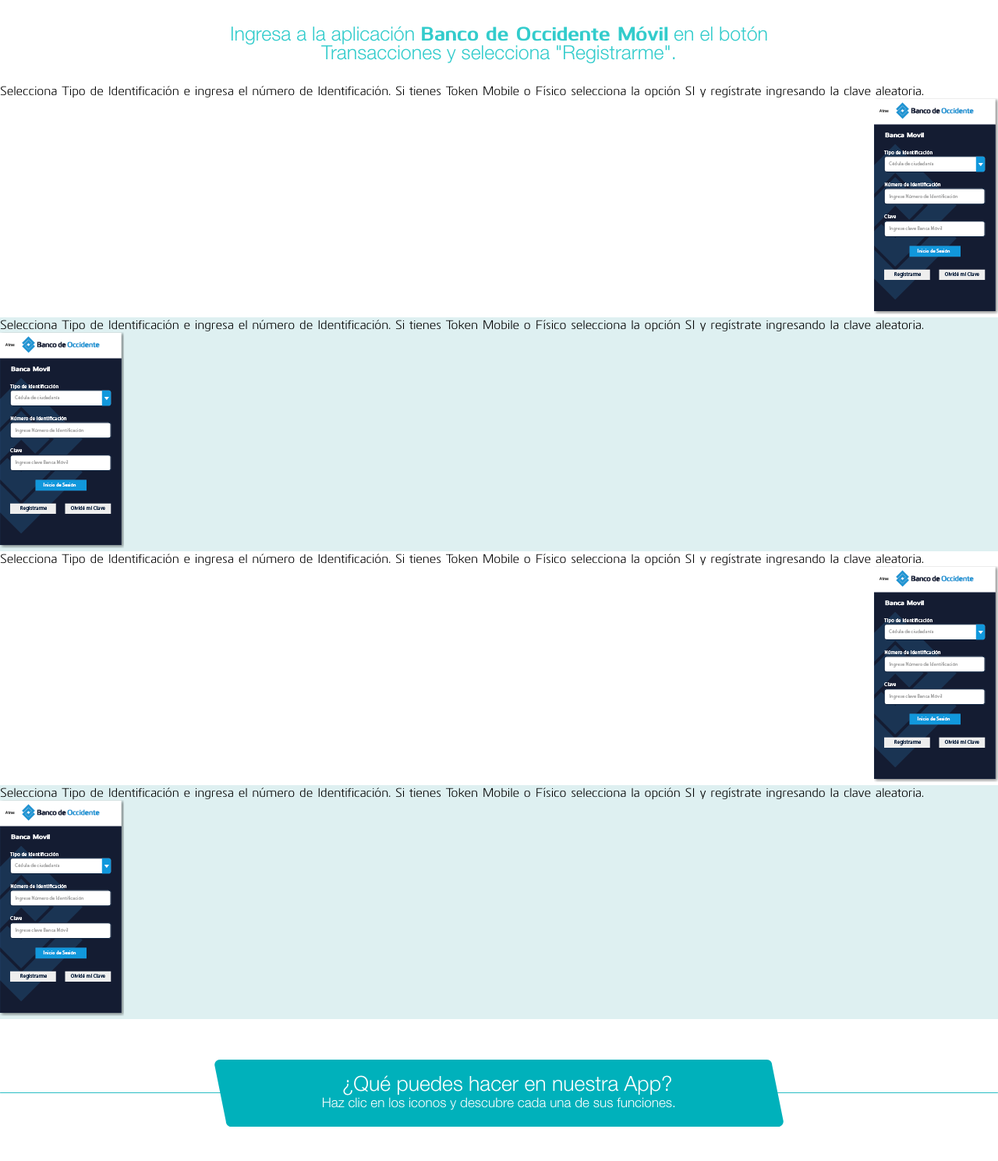
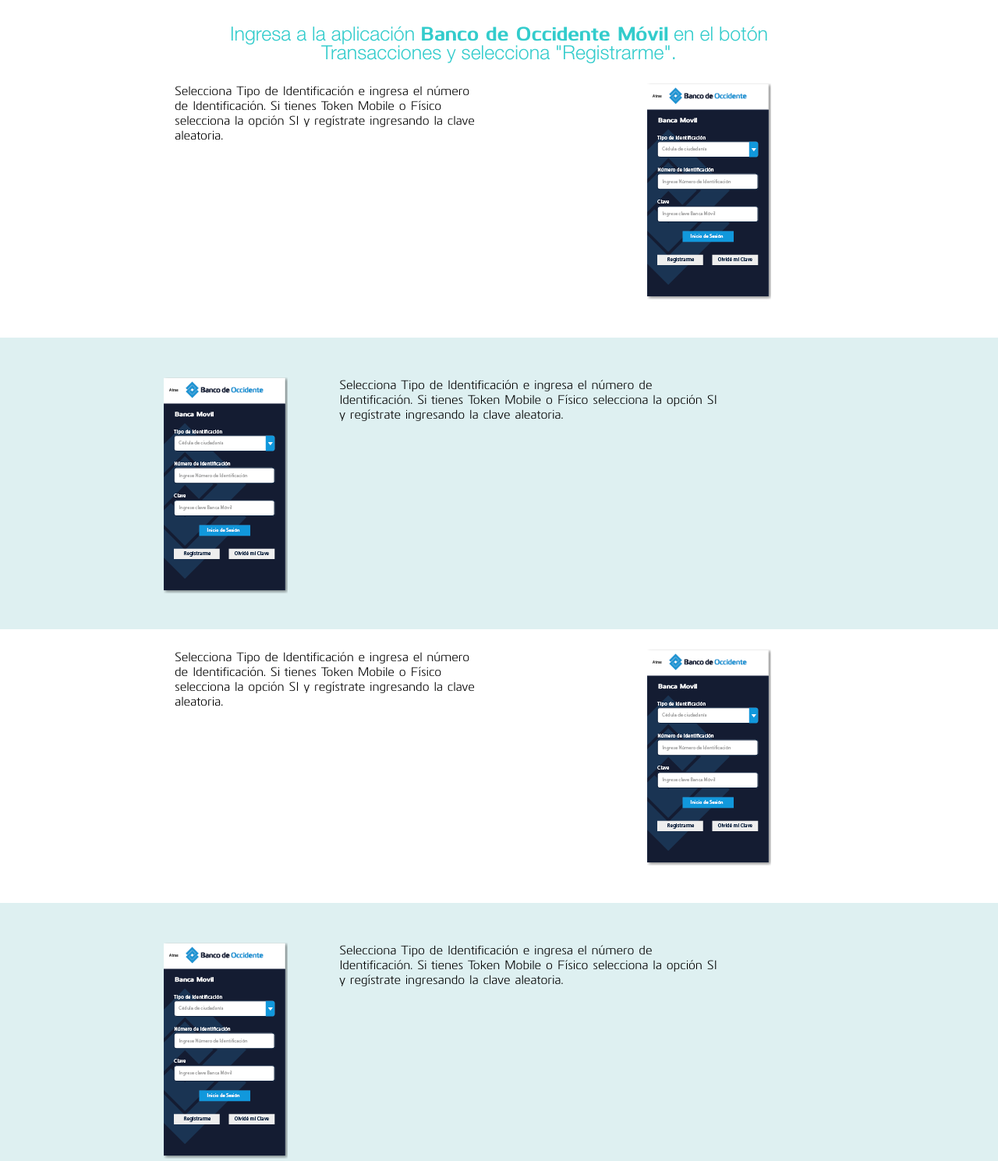
Before and after one commit to Engnat/Semana1, a plain HTML site: page sitio_banca_movil _large_version/index.html in a window 1280 px wide. Shown: the part 1415-2904 px from the top of the page at 78% size. Drawn offline with nearby package versions, Linux system fonts and the light colour scheme; a web font is replaced by a local one.

Commit message:
Ajustes html y css

```diff
--- a/sitio_banca_movil _large_version/css/main.css
+++ b/sitio_banca_movil _large_version/css/main.css
@@ -79,8 +79,12 @@
     background-size: cover;}
 #contenedor4{display: block;position: relative;height: auto;width: 100%;float: left;margin: 4% 0 0 0;clear: both;}
 .intro{font-family:'Helvetica-Light',sans-serif;width: 60%;margin: 2% auto;text-align: center;color: #33cccc;font-size: 25px;}
-.contenedor_principal{height: 300px;width: 100%;display: block;}
-.contenedor_secundario{background-color: rgba(93 , 178 , 187 , 0.2); height: 300px; width: 100%; display: block;}
+.contenedor_principal {height: 300px;margin: 2% auto;width: 65%;}
+.contenedor_secundario{background-color: rgba(93 , 178 , 187 , 0.2);height: 374px;width: 100%;display: block;padding: 4% 10% 2% 10%;}
+.contenedor_secundario > .text_container , .contenedor_secundario > .img_container{float: right;}
+.text_container{width: 70%;display: block;float: left;}
+.text_container p{width: 68%;}
+.img_container{width: 22%;display: block;float: left;}
 #contenedor5{display: block;position: relative;height: 70%;width: 100%;float: left;margin: 4% 0 0 0;}
 footer{background-color: #0084cb;background-size:cover;height:70px;position:relative;clear:left;}
 .svg_mobile{display: none;}
--- a/sitio_banca_movil _large_version/index.html
+++ b/sitio_banca_movil _large_version/index.html
@@ -135,37 +135,37 @@
 			</section>
 
 			<section class="contenedor_principal">
-				<section>
+				<section class="text_container">
 					<p>Selecciona Tipo de Identificación e ingresa el número de Identificación. Si tienes  Token Mobile  o Físico selecciona la opción SI y regístrate ingresando la clave aleatoria.</p>
 				</section>
-				<section>
+				<section class="img_container">
 					<img align="right" src="images/1.png">
 				</section>
 			</section>
 
 			<section class="contenedor_secundario">
-				<section>
+				<section class="text_container">
 					<p>Selecciona Tipo de Identificación e ingresa el número de Identificación. Si tienes  Token Mobile  o Físico selecciona la opción SI y regístrate ingresando la clave aleatoria.</p>
 				</section>
-				<section>
+				<section class="img_container">
 					<img id="celular2" class="animated" align="left" src="images/1.png">
 				</section>
 			</section>
 
 			<section class="contenedor_principal">
-				<section>
+				<section class="text_container">
 					<p>Selecciona Tipo de Identificación e ingresa el número de Identificación. Si tienes  Token Mobile  o Físico selecciona la opción SI y regístrate ingresando la clave aleatoria.</p>
 				</section>
-				<section>
+				<section class="img_container">
 					<img align="right" src="images/1.png">
 				</section>
 			</section>
 
 			<section class="contenedor_secundario">
-				<section>
+				<section class="text_container">
 					<p>Selecciona Tipo de Identificación e ingresa el número de Identificación. Si tienes  Token Mobile  o Físico selecciona la opción SI y regístrate ingresando la clave aleatoria.</p>
 				</section>
-				<section>
+				<section class="img_container">
 					<img align="left" src="images/1.png">
 				</section>
 			</section>
```
